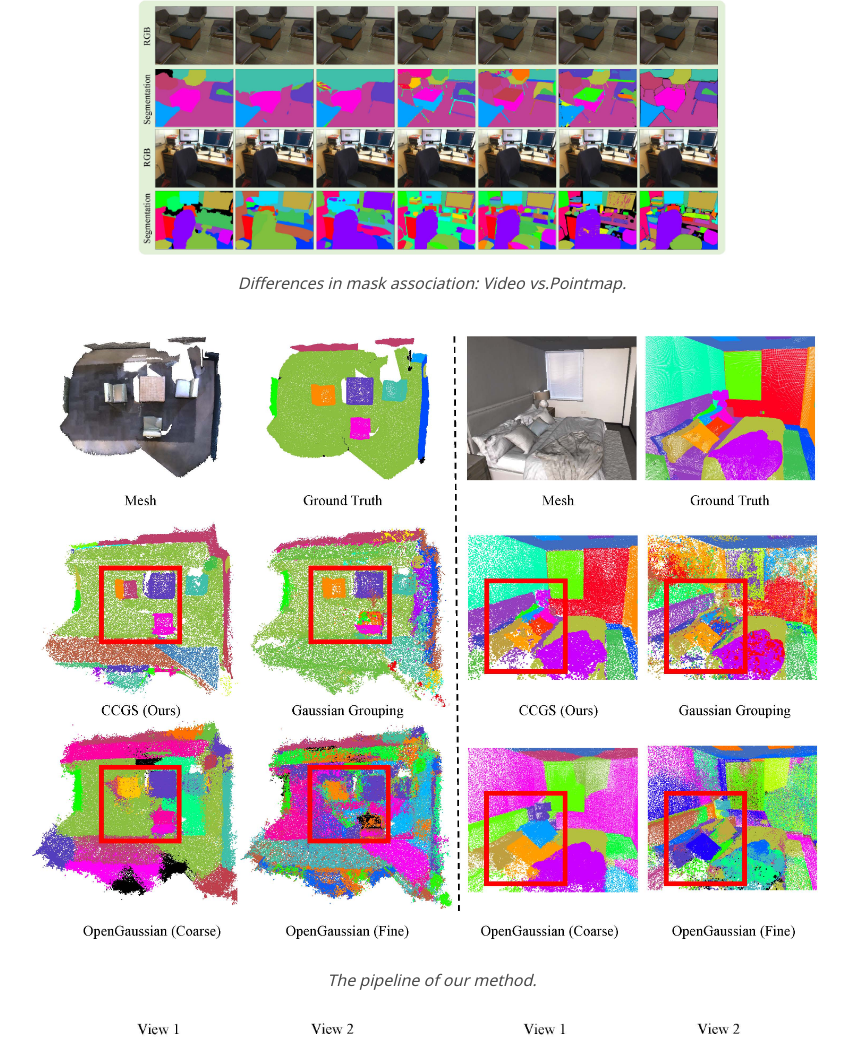
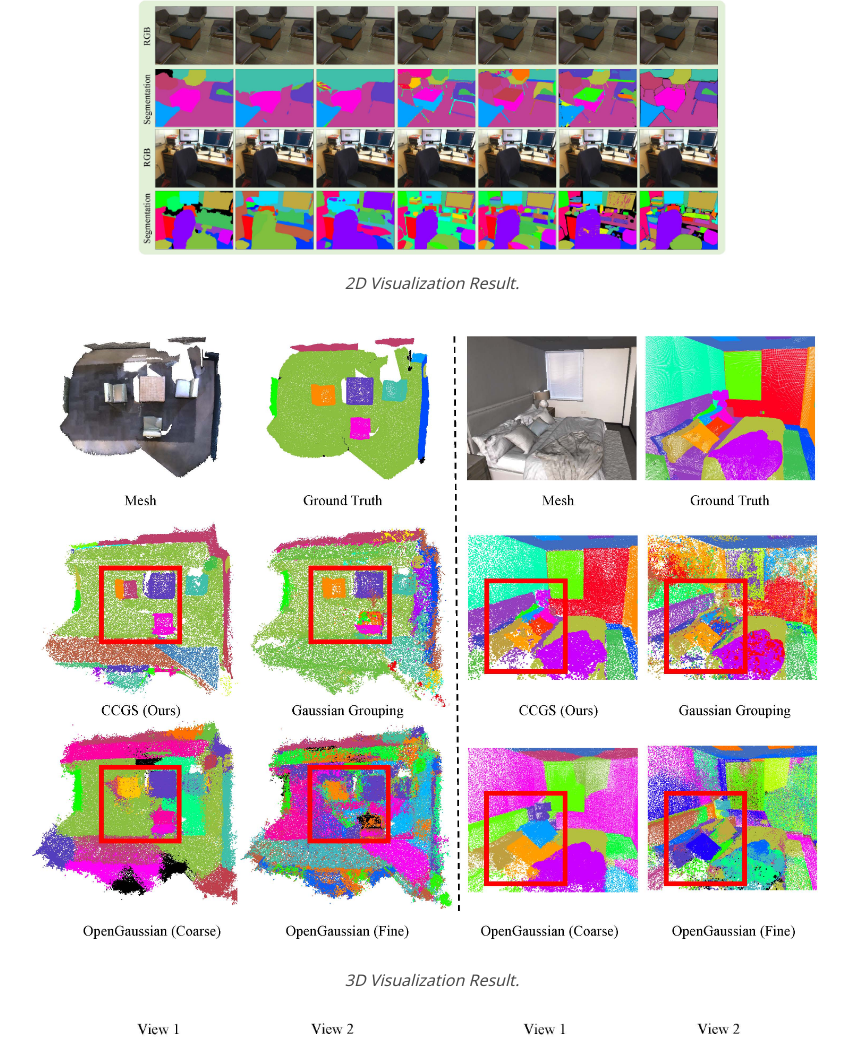
Before and after one commit to whhu7/CCGS, a plain HTML site: page index.html in a window 1280 px wide. Shown: the part 2472-3513 px from the top of the page, without its empty margins (208-1057 px from the left). Drawn offline with nearby package versions, Linux system fonts and the light colour scheme; a script that the page names is missing; some icons are missing; a web font is replaced by a local one.

Commit message:
Update index.html

```diff
--- a/index.html
+++ b/index.html
@@ -154,7 +154,7 @@ Experimental results on ScanNet and Replica datasets demonstrate that CCGS outpe
             style="width: 100%; max-width: 600px; height: auto; border-radius: 8px;"
           >
           <p class="has-text-centered" style="margin-top: 10px;">
-            <em>Differences in mask association: Video vs.Pointmap.</em>
+            <em>2D Visualization Result.</em>
           </p>
         </div>
         <div class="content">
@@ -164,7 +164,7 @@ Experimental results on ScanNet and Replica datasets demonstrate that CCGS outpe
             style="width: 100%; max-width: 800px; height: auto; border-radius: 8px;"
           >
           <p class="has-text-centered" style="margin-top: 10px;">
-            <em>The pipeline of our method.</em>
+            <em>3D Visualization Result.</em>
           </p>
         </div>
         <div class="content">
@@ -174,7 +174,7 @@ Experimental results on ScanNet and Replica datasets demonstrate that CCGS outpe
             style="width: 100%; max-width: 800px; height: auto; border-radius: 8px;"
           >
           <p class="has-text-centered" style="margin-top: 10px;">
-            <em>The pipeline of our method.</em>
+            <em>Downstream Task Result.</em>
           </p>
         </div>
       </div>
```
